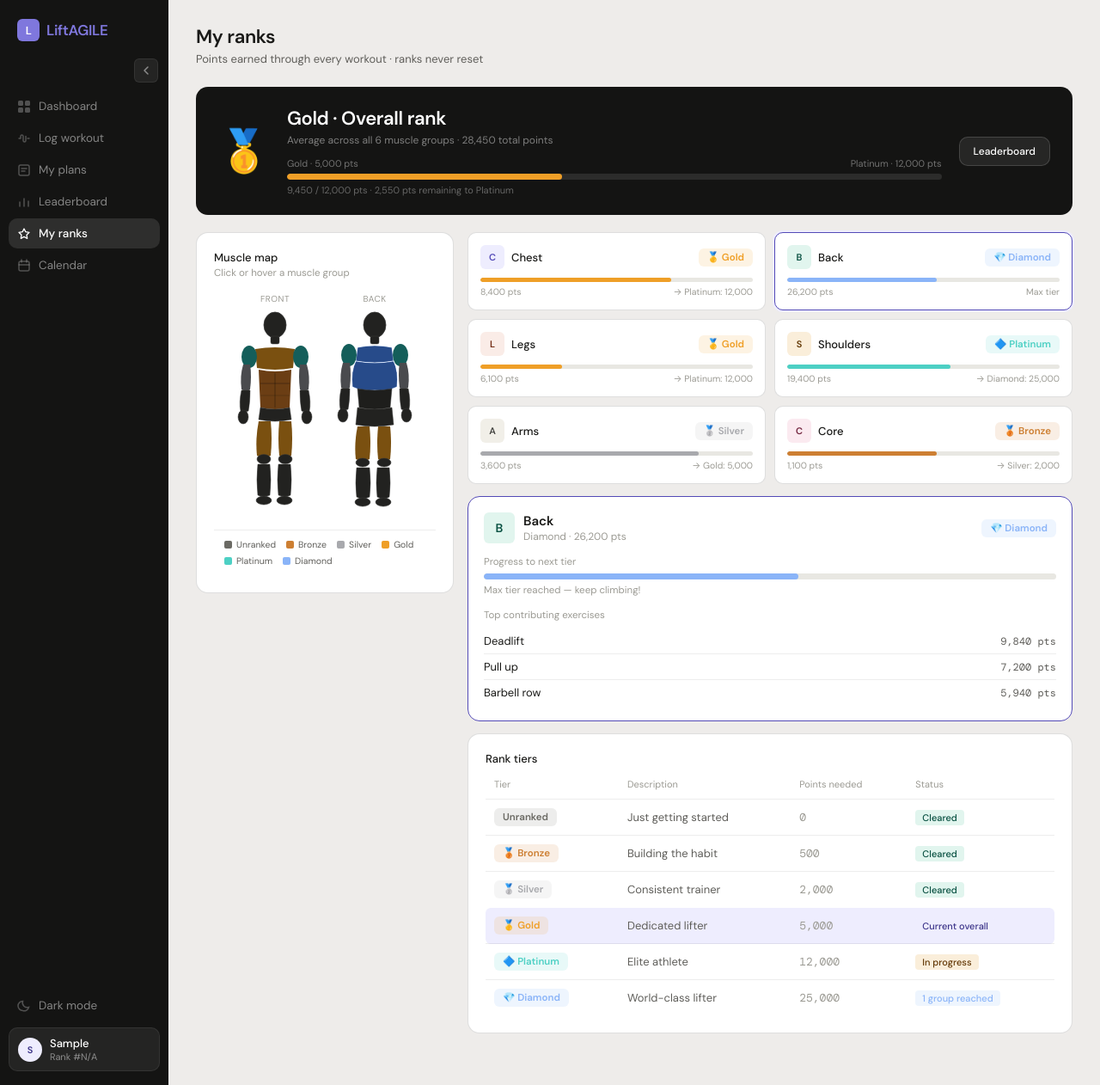
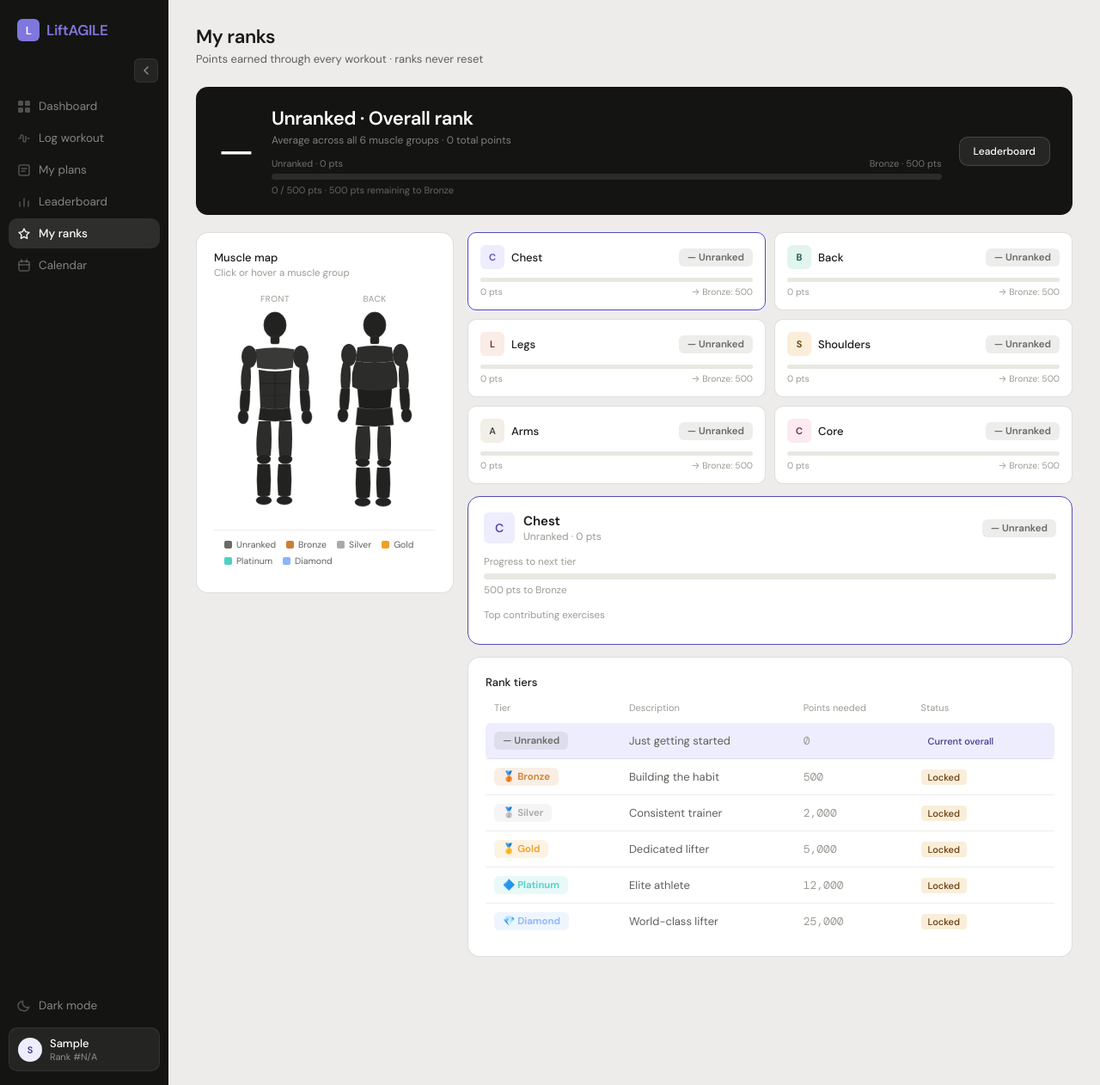
Before and after one commit to pat-caputi/agile-web-development, a Flask app: page /ranks in a window 1280 px wide. Shown: the whole page at 86% size. Run offline with Flask 3, Linux system fonts and the light colour scheme; the visitor is signed in with stand-in values (Sample User, id 1); tables that the repository leaves empty hold one stand-in row (values such as "Sample post").

Commit message:
removed static changes in ranks

```diff
--- a/templates/ranks.html
+++ b/templates/ranks.html
@@ -299,18 +299,25 @@
 
     <!-- Overall rank hero -->
     <div class="rank-hero">
-      <div class="hero-icon">🥇</div>
+      <div class="hero-icon">{{ overall_tier.icon }}</div>
       <div class="hero-info">
-        <div class="hero-title">Gold · Overall rank</div>
-        <div class="hero-sub">Average across all 6 muscle groups · 28,450 total points</div>
+        <div class="hero-title">{{ overall_tier.name }} · Overall rank</div>
+        <div class="hero-sub">Average across all 6 muscle groups · {{ overall_tier.total_points | int }} total points</div>
+        {% if overall_tier.next_name %}
         <div class="hero-prog-labels">
-          <span>Gold · 5,000 pts</span>
-          <span>Platinum · 12,000 pts</span>
+          <span>{{ overall_tier.name }} · {{ overall_tier.current_threshold | int }} pts</span>
+          <span>{{ overall_tier.next_name }} · {{ overall_tier.next_threshold | int }} pts</span>
         </div>
         <div class="hero-track">
-          <div class="hero-fill" style="width:42%;background:var(--r-gold);"></div>
+          <div class="hero-fill" style="width:{{ overall_tier.pct }}%;background:var(--r-{{ overall_tier.name | lower }});"></div>
         </div>
-        <div class="hero-foot">9,450 / 12,000 pts · 2,550 pts remaining to Platinum</div>
+        <div class="hero-foot">{{ overall_tier.points }} / {{ overall_tier.next_threshold | int }} pts · {{ (overall_tier.next_threshold - overall_tier.points) | int }} pts remaining to {{ overall_tier.next_name }}</div>
+        {% else %}
+        <div class="hero-track">
+          <div class="hero-fill" style="width:100%;background:var(--r-{{ overall_tier.name | lower }});"></div>
+        </div>
+        <div class="hero-foot">Max tier reached · {{ overall_tier.points | int }} pts</div>
+        {% endif %}
       </div>
       <a href="{{ url_for('leaderboard') }}" class="hero-view-btn">Leaderboard</a>
     </div>
@@ -474,71 +481,27 @@
         <!-- Muscle rank cards -->
         <div class="muscle-cards-grid">
 
-          <!-- Chest -->
-          <div class="muscle-card" id="card-chest" onclick="selectMuscle('chest')">
+          {% for g in muscle_groups %}
+          {% set d = muscle_data[g] %}
+          <div class="muscle-card" id="card-{{ g }}" onclick="selectMuscle('{{ g }}')">
             <div class="mc-top">
-              <div class="ex-icon" style="background:#EEEDFE;color:#534AB7;width:28px;height:28px;font-size:11px;">C</div>
-              <span class="mc-name">Chest</span>
-              <span class="rank-badge rb-gold">🥇 Gold</span>
+              <div class="ex-icon" style="background:{{ d.icon_bg }};color:{{ d.icon_color }};width:28px;height:28px;font-size:11px;">{{ d.letter }}</div>
+              <span class="mc-name">{{ d.label }}</span>
+              <span class="rank-badge {{ d.css }}">{{ d.tier_icon }} {{ d.tier_name }}</span>
             </div>
-            <div class="mc-track"><div class="mc-fill" style="width:70%;background:var(--r-gold);"></div></div>
-            <div class="mc-labels"><span>8,400 pts</span><span>→ Platinum: 12,000</span></div>
+            <div class="mc-track">
+              <div class="mc-fill" style="width:{{ d.pct }}%;background:var(--r-{{ d.tier_name | lower }});"></div>
+            </div>
+            <div class="mc-labels">
+              <span>{{ d.points | int }} pts</span>
+              {% if d.next_name %}
+              <span>→ {{ d.next_name }}: {{ d.next_threshold | int }}</span>
+              {% else %}
+              <span>Max tier</span>
+              {% endif %}
+            </div>
           </div>
-
-          <!-- Back -->
-          <div class="muscle-card" id="card-back" onclick="selectMuscle('back')">
-            <div class="mc-top">
-              <div class="ex-icon" style="background:#E1F5EE;color:#085041;width:28px;height:28px;font-size:11px;">B</div>
-              <span class="mc-name">Back</span>
-              <span class="rank-badge rb-diamond">💎 Diamond</span>
-            </div>
-            <div class="mc-track"><div class="mc-fill" style="width:55%;background:var(--r-diamond);"></div></div>
-            <div class="mc-labels"><span>26,200 pts</span><span>Max tier</span></div>
-          </div>
-
-          <!-- Legs -->
-          <div class="muscle-card" id="card-legs" onclick="selectMuscle('legs')">
-            <div class="mc-top">
-              <div class="ex-icon" style="background:#FAECE7;color:#712B13;width:28px;height:28px;font-size:11px;">L</div>
-              <span class="mc-name">Legs</span>
-              <span class="rank-badge rb-gold">🥇 Gold</span>
-            </div>
-            <div class="mc-track"><div class="mc-fill" style="width:30%;background:var(--r-gold);"></div></div>
-            <div class="mc-labels"><span>6,100 pts</span><span>→ Platinum: 12,000</span></div>
-          </div>
-
-          <!-- Shoulders -->
-          <div class="muscle-card" id="card-shoulders" onclick="selectMuscle('shoulders')">
-            <div class="mc-top">
-              <div class="ex-icon" style="background:#FAEEDA;color:#633806;width:28px;height:28px;font-size:11px;">S</div>
-              <span class="mc-name">Shoulders</span>
-              <span class="rank-badge rb-platinum">🔷 Platinum</span>
-            </div>
-            <div class="mc-track"><div class="mc-fill" style="width:60%;background:var(--r-platinum);"></div></div>
-            <div class="mc-labels"><span>19,400 pts</span><span>→ Diamond: 25,000</span></div>
-          </div>
-
-          <!-- Arms -->
-          <div class="muscle-card" id="card-arms" onclick="selectMuscle('arms')">
-            <div class="mc-top">
-              <div class="ex-icon" style="background:#F1EFE8;color:#444441;width:28px;height:28px;font-size:11px;">A</div>
-              <span class="mc-name">Arms</span>
-              <span class="rank-badge rb-silver">🥈 Silver</span>
-            </div>
-            <div class="mc-track"><div class="mc-fill" style="width:80%;background:var(--r-silver);"></div></div>
-            <div class="mc-labels"><span>3,600 pts</span><span>→ Gold: 5,000</span></div>
-          </div>
-
-          <!-- Core -->
-          <div class="muscle-card" id="card-core" onclick="selectMuscle('core')">
-            <div class="mc-top">
-              <div class="ex-icon" style="background:#FBEAF0;color:#72243E;width:28px;height:28px;font-size:11px;">C</div>
-              <span class="mc-name">Core</span>
-              <span class="rank-badge rb-bronze">🥉 Bronze</span>
-            </div>
-            <div class="mc-track"><div class="mc-fill" style="width:55%;background:var(--r-bronze);"></div></div>
-            <div class="mc-labels"><span>1,100 pts</span><span>→ Silver: 2,000</span></div>
-          </div>
+          {% endfor %}
 
         </div>
 
@@ -575,43 +538,33 @@
                 <th>Status</th>
               </tr>
             </thead>
+            {% set tiers = [
+              ('Unranked', '—',  'rb-unranked', 0,     'Just getting started'),
+              ('Bronze',   '🥉', 'rb-bronze',   500,   'Building the habit'),
+              ('Silver',   '🥈', 'rb-silver',   2000,  'Consistent trainer'),
+              ('Gold',     '🥇', 'rb-gold',     5000,  'Dedicated lifter'),
+              ('Platinum', '🔷', 'rb-platinum', 12000, 'Elite athlete'),
+              ('Diamond',  '💎', 'rb-diamond',  25000, 'World-class lifter'),
+            ] %}
             <tbody>
-              <tr>
-                <td><span class="rank-badge rb-unranked">Unranked</span></td>
-                <td style="color:var(--text-secondary);">Just getting started</td>
-                <td style="font-family:var(--mono);color:var(--text-tertiary);">0</td>
-                <td><span class="badge badge-success">Cleared</span></td>
+              {% for t_name, t_icon, t_css, t_pts, t_desc in tiers %}
+              {% set is_current = (t_name == overall_tier.name) %}
+              {% set is_cleared = (overall_tier.points >= t_pts and not is_current) %}
+              <tr {% if is_current %}class="current"{% endif %}>
+                <td><span class="rank-badge {{ t_css }}">{{ t_icon }} {{ t_name }}</span></td>
+                <td style="color:var(--text-secondary);">{{ t_desc }}</td>
+                <td style="font-family:var(--mono);color:var(--text-tertiary);">{{ '{:,}'.format(t_pts) }}</td>
+                <td>
+                  {% if is_current %}
+                    <span class="badge badge-accent">Current overall</span>
+                  {% elif is_cleared %}
+                    <span class="badge badge-success">Cleared</span>
+                  {% else %}
+                    <span class="badge badge-warning">Locked</span>
+                  {% endif %}
+                </td>
               </tr>
-              <tr>
-                <td><span class="rank-badge rb-bronze">🥉 Bronze</span></td>
-                <td style="color:var(--text-secondary);">Building the habit</td>
-                <td style="font-family:var(--mono);color:var(--text-tertiary);">500</td>
-                <td><span class="badge badge-success">Cleared</span></td>
-              </tr>
-              <tr>
-                <td><span class="rank-badge rb-silver">🥈 Silver</span></td>
-                <td style="color:var(--text-secondary);">Consistent trainer</td>
-                <td style="font-family:var(--mono);color:var(--text-tertiary);">2,000</td>
-                <td><span class="badge badge-success">Cleared</span></td>
-              </tr>
-              <tr class="current">
-                <td><span class="rank-badge rb-gold">🥇 Gold</span></td>
-                <td style="color:var(--text-secondary);">Dedicated lifter</td>
-                <td style="font-family:var(--mono);color:var(--text-tertiary);">5,000</td>
-                <td><span class="badge badge-accent">Current overall</span></td>
-              </tr>
-              <tr>
-                <td><span class="rank-badge rb-platinum">🔷 Platinum</span></td>
-                <td style="color:var(--text-secondary);">Elite athlete</td>
-                <td style="font-family:var(--mono);color:var(--text-tertiary);">12,000</td>
-                <td><span class="badge badge-warning">In progress</span></td>
-              </tr>
-              <tr>
-                <td><span class="rank-badge rb-diamond">💎 Diamond</span></td>
-                <td style="color:var(--text-secondary);">World-class lifter</td>
-                <td style="font-family:var(--mono);color:var(--text-tertiary);">25,000</td>
-                <td><span class="badge" style="background:var(--r-diamond-bg);color:var(--r-diamond);">1 group reached</span></td>
-              </tr>
+              {% endfor %}
             </tbody>
           </table>
         </div>
@@ -626,80 +579,24 @@
 
 <script src="{{ url_for('static', filename='js/main.js') }}"></script>
 <script>
-// ── Static muscle data (replace with Jinja2 vars once Flask is wired) ──
+// ── Muscle data injected from Flask ──
 const MUSCLE_DATA = {
-  chest: {
-    name: 'Chest',
-    icon: 'C', iconBg: '#EEEDFE', iconColor: '#534AB7',
-    badgeClass: 'rb-gold', badgeLabel: '🥇 Gold',
-    barColor: 'var(--r-gold)',
-    pts: 8400, nextPts: 12000, nextName: 'Platinum', pct: 70,
-    exercises: [
-      { name: 'Bench press',       pts: 4200 },
-      { name: 'Incline bench press', pts: 2600 },
-      { name: 'Cable fly',         pts: 1600 },
-    ]
+{% for g in muscle_groups %}{% set d = muscle_data[g] %}
+  {{ g }}: {
+    name: {{ d.label | tojson }},
+    icon: {{ d.letter | tojson }},
+    iconBg: {{ d.icon_bg | tojson }},
+    iconColor: {{ d.icon_color | tojson }},
+    badgeClass: {{ d.css | tojson }},
+    badgeLabel: {{ (d.tier_icon ~ ' ' ~ d.tier_name) | tojson }},
+    barColor: 'var(--r-{{ d.tier_name | lower }})',
+    pts: {{ d.points }},
+    nextPts: {{ d.next_threshold if d.next_threshold is not none else 'null' }},
+    nextName: {{ d.next_name | tojson if d.next_name else 'null' }},
+    pct: {{ d.pct }},
+    exercises: {{ d.exercises | tojson }},
   },
-  back: {
-    name: 'Back',
-    icon: 'B', iconBg: '#E1F5EE', iconColor: '#085041',
-    badgeClass: 'rb-diamond', badgeLabel: '💎 Diamond',
-    barColor: 'var(--r-diamond)',
-    pts: 26200, nextPts: null, nextName: null, pct: 55,
-    exercises: [
-      { name: 'Deadlift',    pts: 9840 },
-      { name: 'Pull up',     pts: 7200 },
-      { name: 'Barbell row', pts: 5940 },
-    ]
-  },
-  legs: {
-    name: 'Legs',
-    icon: 'L', iconBg: '#FAECE7', iconColor: '#712B13',
-    badgeClass: 'rb-gold', badgeLabel: '🥇 Gold',
-    barColor: 'var(--r-gold)',
-    pts: 6100, nextPts: 12000, nextName: 'Platinum', pct: 30,
-    exercises: [
-      { name: 'Barbell squat',   pts: 2800 },
-      { name: 'Leg press',       pts: 1900 },
-      { name: 'Romanian deadlift', pts: 1400 },
-    ]
-  },
-  shoulders: {
-    name: 'Shoulders',
-    icon: 'S', iconBg: '#FAEEDA', iconColor: '#633806',
-    badgeClass: 'rb-platinum', badgeLabel: '🔷 Platinum',
-    barColor: 'var(--r-platinum)',
-    pts: 19400, nextPts: 25000, nextName: 'Diamond', pct: 60,
-    exercises: [
-      { name: 'Overhead press', pts: 8800 },
-      { name: 'Lateral raises', pts: 6200 },
-      { name: 'Arnold press',   pts: 4400 },
-    ]
-  },
-  arms: {
-    name: 'Arms',
-    icon: 'A', iconBg: '#F1EFE8', iconColor: '#444441',
-    badgeClass: 'rb-silver', badgeLabel: '🥈 Silver',
-    barColor: 'var(--r-silver)',
-    pts: 3600, nextPts: 5000, nextName: 'Gold', pct: 80,
-    exercises: [
-      { name: 'Bicep curl',      pts: 1400 },
-      { name: 'Tricep pushdown', pts: 1200 },
-      { name: 'Hammer curl',     pts:  900 },
-    ]
-  },
-  core: {
-    name: 'Core',
-    icon: 'C', iconBg: '#FBEAF0', iconColor: '#72243E',
-    badgeClass: 'rb-bronze', badgeLabel: '🥉 Bronze',
-    barColor: 'var(--r-bronze)',
-    pts: 1100, nextPts: 2000, nextName: 'Silver', pct: 55,
-    exercises: [
-      { name: 'Cable crunch',       pts: 520 },
-      { name: 'Plank',              pts: 380 },
-      { name: 'Hanging leg raise',  pts: 200 },
-    ]
-  },
+{% endfor %}
 };
 
 // ── SVG region IDs grouped by muscle ──
@@ -778,8 +675,21 @@ document.querySelectorAll('.muscle-region').forEach(el => {
   el.addEventListener('mouseleave', () => { tooltip.style.display = 'none'; });
 });
 
-// Default selection on load
-selectMuscle('back');
+// Apply tier fill colours to SVG body diagram
+const ALL_FILL_CLASSES = ['fill-unranked','fill-bronze','fill-silver','fill-gold','fill-platinum','fill-diamond'];
+Object.entries(MUSCLE_DATA).forEach(([muscle, d]) => {
+  const fillClass = d.badgeClass.replace('rb-', 'fill-');
+  (MUSCLE_REGIONS[muscle] || []).forEach(id => {
+    const el = document.getElementById(id);
+    if (!el) return;
+    ALL_FILL_CLASSES.forEach(fc => el.classList.remove(fc));
+    el.classList.add(fillClass);
+  });
+});
+
+// Default selection on load — pick the group with most points, fall back to 'back'
+const defaultGroup = Object.entries(MUSCLE_DATA).sort((a, b) => b[1].pts - a[1].pts)[0]?.[0] || 'back';
+selectMuscle(defaultGroup);
 </script>
 </body>
 </html>
```
